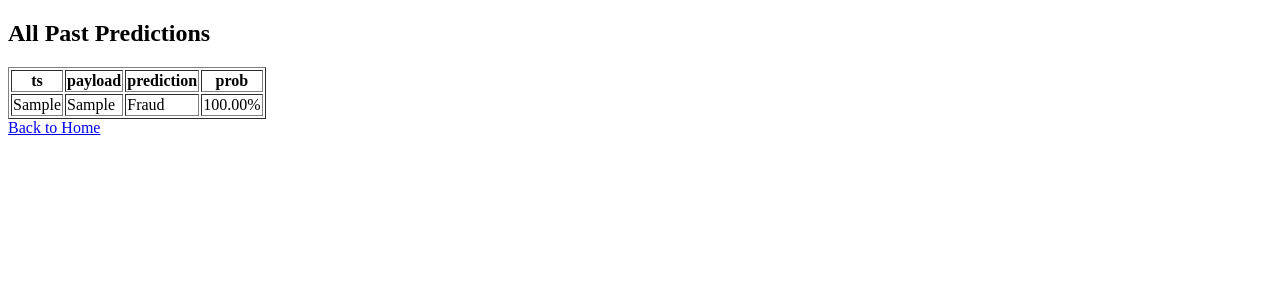
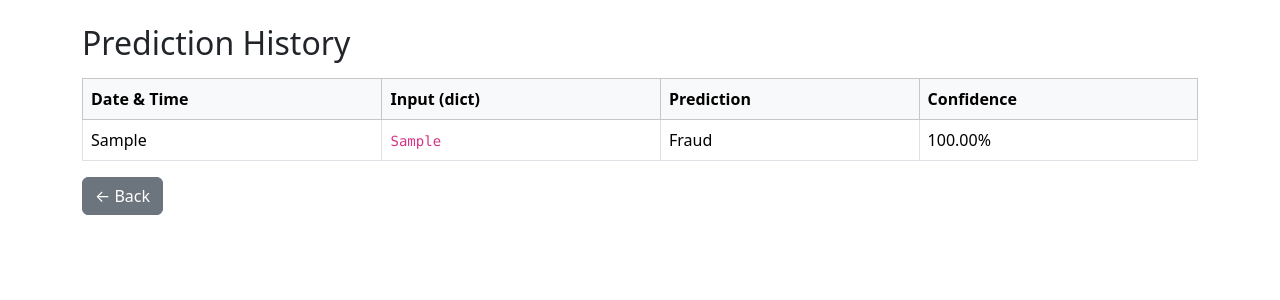
Before and after one commit to janvi-png/fraud_flas, a Flask app: page /history in a window 1280 px wide. Shown: the top 300 px of the page. Run offline with Flask 3, Linux system fonts and the light colour scheme; tables that the repository leaves empty hold one stand-in row (values such as "Sample post"); parts of the project's set-up code (start-up, migrations or seed data) failed here and were passed over.

Commit message:
Update history.html

```diff
--- a/templates/history.html
+++ b/templates/history.html
@@ -1,19 +1,35 @@
+<!doctype html>
+<html lang="en">
+<head>
+  <meta charset="utf-8">
+  <title>Past Predictions</title>
+  <link href="https://cdn.jsdelivr.net/npm/bootstrap@5/dist/css/bootstrap.min.css"
+        rel="stylesheet">
+</head>
+<body class="container py-4">
+  <h2 class="mb-3">Prediction History</h2>
 
-<!DOCTYPE html>
-<html>
-<head><title>History</title></head>
-<body>
-<h2>All Past Predictions</h2>
-<table border="1">
+  <table class="table table-bordered align-middle">
+    <thead class="table-light">
       <tr>
-  {% for key in logs[0].keys() %}<th>{{ key }}</th>{% endfor %}
+        <th>Date &amp; Time</th>
+        <th>Input (dict)</th>
+        <th>Prediction</th>
+        <th>Confidence</th>
       </tr>
+    </thead>
+    <tbody>
       {% for row in logs %}
       <tr>
-  {% for value in row.values() %}<td>{{ value }}</td>{% endfor %}
+        <td>{{ row.ts }}</td>
+        <td><code>{{ row.payload }}</code></td>
+        <td>{{ row.prediction }}</td>
+        <td>{{ row.prob }}</td>
       </tr>
       {% endfor %}
+    </tbody>
   </table>
-<a href="/">Back to Home</a>
+
+  <a class="btn btn-secondary" href="{{ url_for('index') }}">&larr; Back</a>
 </body>
 </html>
```
Lines whose indentation alone changed are shown as unchanged.
